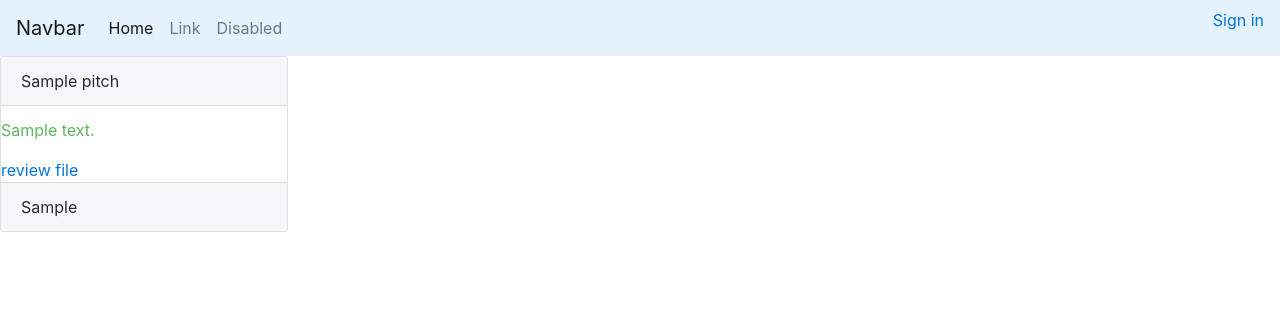
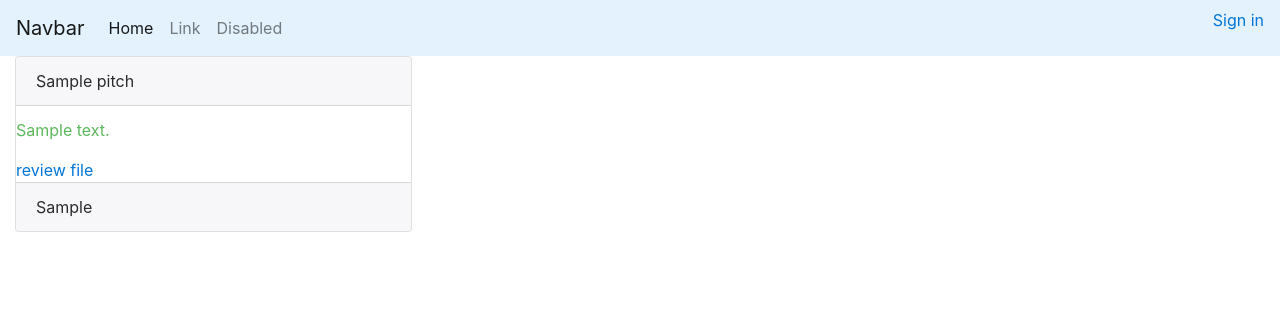
Before and after one commit to munenelewis/one_minute_pitch, a Flask app: template app/templates/index.html in a window 1280 px wide. Shown: the top 316 px of the page. Run offline with Flask 2, Linux system fonts and the light colour scheme; tables that the repository leaves empty hold one stand-in row (values such as "Sample post"); the template is opened without the code that fills it: values that come from a table or form of the project are taken from there, most other values are stand-ins (such as "Sample title", 1, 10 or a date in 2020); some libraries are stand-ins or nearby versions.

Commit message:
deleted row from the  macro to help  cards to be placed in index page easily

```diff
--- a/app/templates/macro.html
+++ b/app/templates/macro.html
@@ -1,6 +1,8 @@
+ {% macro displayPitchList(pitch_list) %} {% for pitch in pitch_list %}
 
-{% macro displayPitchList(pitch_list) %} {% for pitch in pitch_list %}
-<div class="card border-success mb-3" style="max-width: 18rem;">
+  <div class="col-md-4">
+    <div class="card border-success mb-3">
+
       <div class="card-header bg-transparent border-success">{{pitch.title}}</div>
       <div class="card-body text-success">
         <h5 class="card-title"></h5>
@@ -9,4 +11,7 @@
       </div>
       <div class="card-footer bg-transparent border-success">{{pitch.category}}</div>
     </div>
+  </div>
+
+
 {% endfor %} {% endmacro %}
```
Lines whose indentation alone changed are shown as unchanged.
